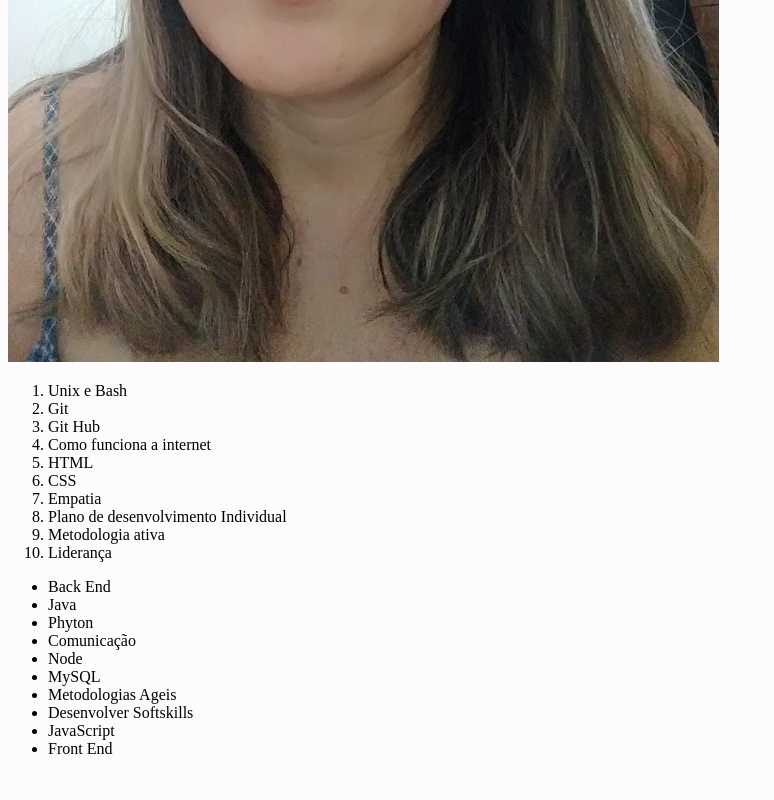
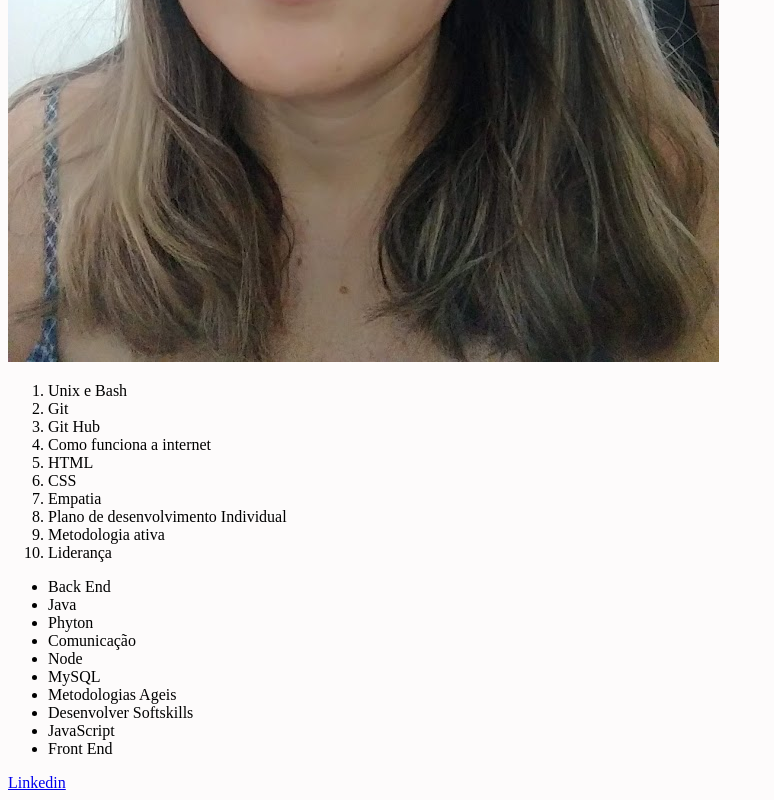
Before and after one commit to fehromao/Lessons-Learned, a website: page index.html in a window 1280 px wide. Shown: the part 594-1394 px from the top of the page, without its empty margins (0-774 px from the left). Before the commit the page ends 1368 px from the top, so only its background shows below. Drawn offline with Linux system fonts and the light colour scheme.

Commit message:
Finalizado o requisito 7

```diff
--- a/index.html
+++ b/index.html
@@ -41,6 +41,8 @@
         <li>Front End</li>
     </ul>
 
+        <a href="https://www.linkedin.com/in/fernandaromao/" target="_blank">Linkedin</a>
+
     </body>
 
     <footer id="rodape">
```
